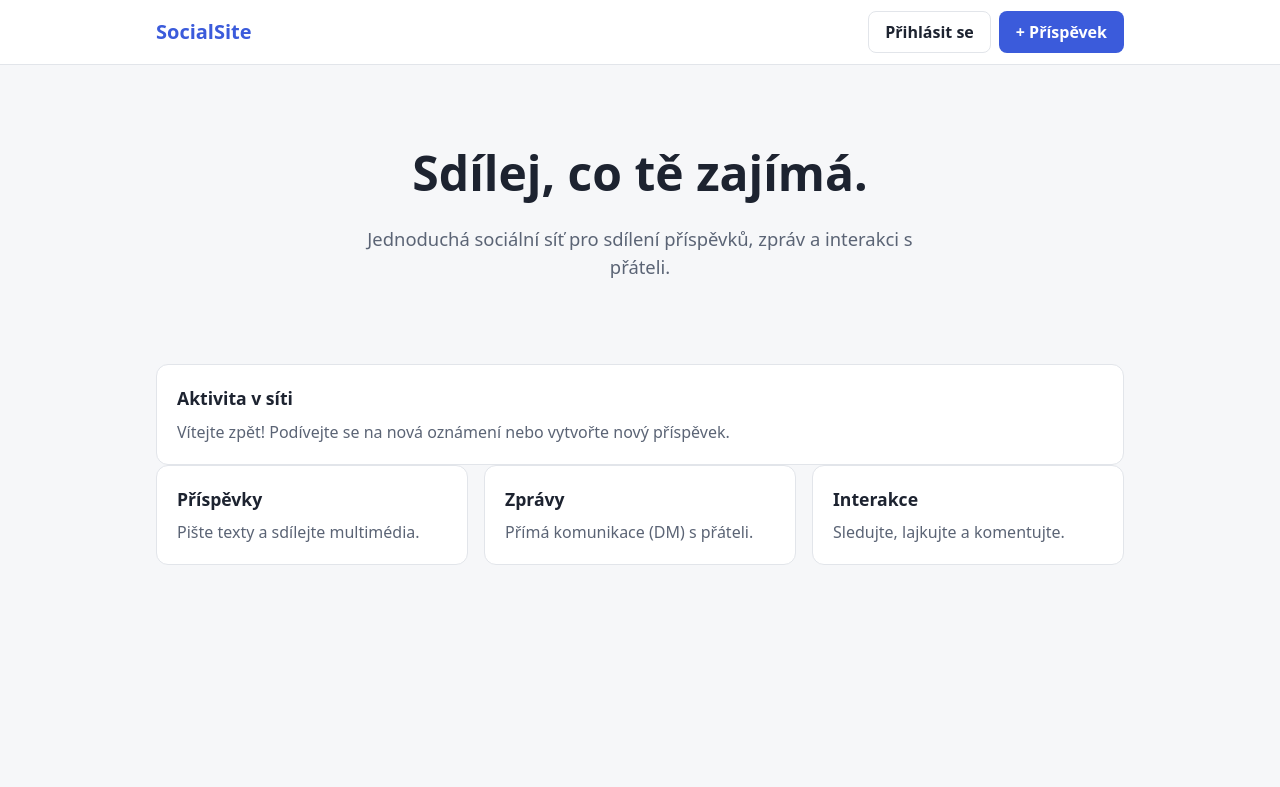
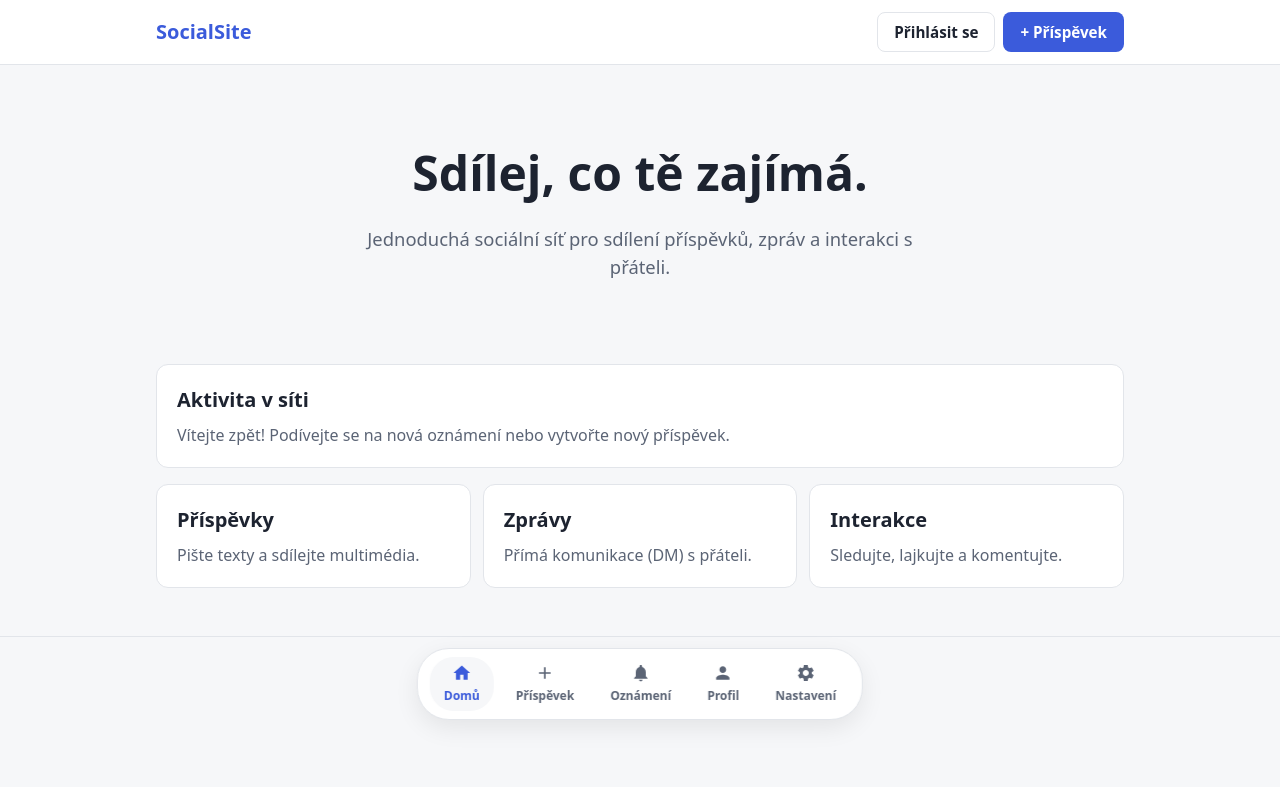
Before and after one commit to Renecuma/SocialSite, a plain HTML site: page SocialSite.Web/wwwroot/index.html in a window 1280 px wide. Shown: the top 787 px of the page. Drawn offline with Linux system fonts and the light colour scheme.

Commit message:
Update - site.css updated, now working with new index.html

```diff
--- a/SocialSite.Web/wwwroot/css/site.css
+++ b/SocialSite.Web/wwwroot/css/site.css
@@ -6,7 +6,8 @@
     --border: #e2e5ea;
     --primary: #3b5bdb;
     --primary-hover: #2f4ac0;
-    --radius: 12px;
+    --radius: 0.75rem; /* 12px -> rem */
+    --shadow: 0 0.5rem 1.5rem rgba(0, 0, 0, 0.08);
 }
 
 @media (prefers-color-scheme: dark) {
@@ -18,6 +19,7 @@
         --border: #2a3040;
         --primary: #5c7cfa;
         --primary-hover: #748ffc;
+        --shadow: 0 0.5rem 1.5rem rgba(0, 0, 0, 0.4);
     }
 }
 
@@ -34,6 +36,8 @@ body {
     min-height: 100vh;
     display: flex;
     flex-direction: column;
+    /* Rezerva dole pro plovoucí spodní lištu */
+    padding-bottom: 10rem;
 }
 
 main {
@@ -41,22 +45,25 @@ main {
 }
 
 .container {
-    max-width: 1000px;
+    max-width: 62.5rem; /* 1000px */
     margin: 0 auto;
-    padding: 0 16px;
+    padding: 0 1rem;
 }
 
 /* Horní lišta */
 .topbar {
     background: var(--surface);
-    border-bottom: 1px solid var(--border);
+    border-bottom: 0.0625rem solid var(--border);
+    position: sticky;
+    top: 0;
+    z-index: 100;
 }
 
 .topbar-inner {
     display: flex;
     align-items: center;
     justify-content: space-between;
-    height: 64px;
+    height: 4rem; /* 64px */
 }
 
 .logo {
@@ -68,18 +75,22 @@ main {
 
 .nav {
     display: flex;
-    gap: 8px;
+    gap: 0.5rem;
 }
 
 /* Tlačítka */
 .btn {
-    display: inline-block;
-    padding: 8px 16px;
-    border-radius: 8px;
+    display: inline-flex;
+    align-items: center;
+    justify-content: center;
+    padding: 0.5rem 1rem;
+    border-radius: 0.5rem;
     font-weight: 600;
     text-decoration: none;
-    border: 1px solid transparent;
-    transition: background-color 0.15s;
+    border: 0.0625rem solid transparent;
+    transition: background-color 0.15s, color 0.15s;
+    cursor: pointer;
+    font-size: 0.95rem;
 }
 
 .btn-primary {
@@ -101,46 +112,47 @@ main {
 }
 
 .btn-lg {
-    padding: 12px 28px;
+    padding: 0.75rem 1.75rem;
     font-size: 1.05rem;
 }
 
 /* Úvodní sekce */
 .hero {
-    padding: 72px 0 56px;
+    padding: 4.5rem 0 3.5rem;
     text-align: center;
 }
 
 .hero h1 {
     font-size: clamp(2rem, 5vw, 3rem);
-    margin: 0 0 16px;
+    margin: 0 0 1rem;
 }
 
 .lead {
     font-size: 1.15rem;
     color: var(--muted);
-    max-width: 560px;
-    margin: 0 auto 28px;
+    max-width: 35rem;
+    margin: 0 auto 1.75rem;
 }
 
-/* Karty funkcí */
+/* Karty a seznamy */
 .features {
     display: grid;
-    grid-template-columns: repeat(auto-fit, minmax(200px, 1fr));
-    gap: 16px;
-    padding-bottom: 64px;
+    grid-template-columns: repeat(auto-fit, minmax(13rem, 1fr));
+    gap: 0.75rem;
+    padding-bottom: 2rem;
 }
 
 .card {
     background: var(--surface);
-    border: 1px solid var(--border);
+    border: 0.0625rem solid var(--border);
     border-radius: var(--radius);
-    padding: 20px;
+    padding: 1.25rem;
+    margin-bottom: 1rem;
 }
 
 .card h2 {
-    font-size: 1.1rem;
-    margin: 0 0 8px;
+    font-size: 1.25rem;
+    margin: 0 0 0.5rem;
 }
 
 .card p {
@@ -148,11 +160,110 @@ main {
     color: var(--muted);
 }
 
+/* List / Oznámení */
+.item-list {
+    display: flex;
+    flex-direction: column;
+    gap: 0.75rem;
+}
+
+.item-row {
+    display: flex;
+    align-items: center;
+    justify-content: space-between;
+    padding: 0.875rem 1rem;
+    background: var(--surface);
+    border: 0.0625rem solid var(--border);
+    border-radius: var(--radius);
+}
+
+.badge {
+    background: var(--primary);
+    color: #fff;
+    padding: 0.15rem 0.5rem;
+    border-radius: 1rem;
+    font-size: 0.75rem;
+    font-weight: 600;
+}
+
+/* Formuláře */
+.form-group {
+    margin-bottom: 1rem;
+}
+
+.form-group label {
+    display: block;
+    margin-bottom: 0.375rem;
+    font-weight: 600;
+    font-size: 0.9rem;
+}
+
+.form-control {
+    width: 100%;
+    padding: 0.625rem 0.875rem;
+    border-radius: 0.5rem;
+    border: 0.0625rem solid var(--border);
+    background: var(--surface);
+    color: var(--text);
+    font-size: 1rem;
+}
+
+/* -------------------------------------------------- */
+/* SPODNÍ NAVIGAČNÍ TABS (5rem od spodního okraje)   */
+/* -------------------------------------------------- */
+.bottom-tabs {
+    position: fixed;
+    bottom: 5rem; /* Přesně 5rem od spodního okraje */
+    left: 50%;
+    transform: translateX(-50%);
+    background: var(--surface);
+    border: 0.0625rem solid var(--border);
+    border-radius: 2rem;
+    padding: 0.5rem 0.75rem;
+    display: flex;
+    gap: 0.5rem;
+    box-shadow: var(--shadow);
+    z-index: 1000;
+    backdrop-filter: blur(0.5rem);
+}
+
+.tab-item {
+    display: flex;
+    flex-direction: column;
+    align-items: center;
+    justify-content: center;
+    text-decoration: none;
+    color: var(--muted);
+    font-size: 0.75rem;
+    font-weight: 600;
+    padding: 0.4rem 0.875rem;
+    border-radius: 1.5rem;
+    gap: 0.2rem;
+    transition: all 0.2s ease;
+}
+
+.tab-icon {
+    width: 1.25rem;
+    height: 1.25rem;
+    fill: currentColor;
+}
+
+.tab-item:hover {
+    color: var(--text);
+    background: var(--bg);
+}
+
+.tab-item.active {
+    color: var(--primary);
+    background: var(--bg);
+}
+
 /* Patička */
 .footer {
-    border-top: 1px solid var(--border);
-    padding: 20px 0;
+    border-top: 0.0625rem solid var(--border);
+    padding: 1.25rem 0;
     color: var(--muted);
     font-size: 0.9rem;
     text-align: center;
+    margin-top: auto;
 }
```
